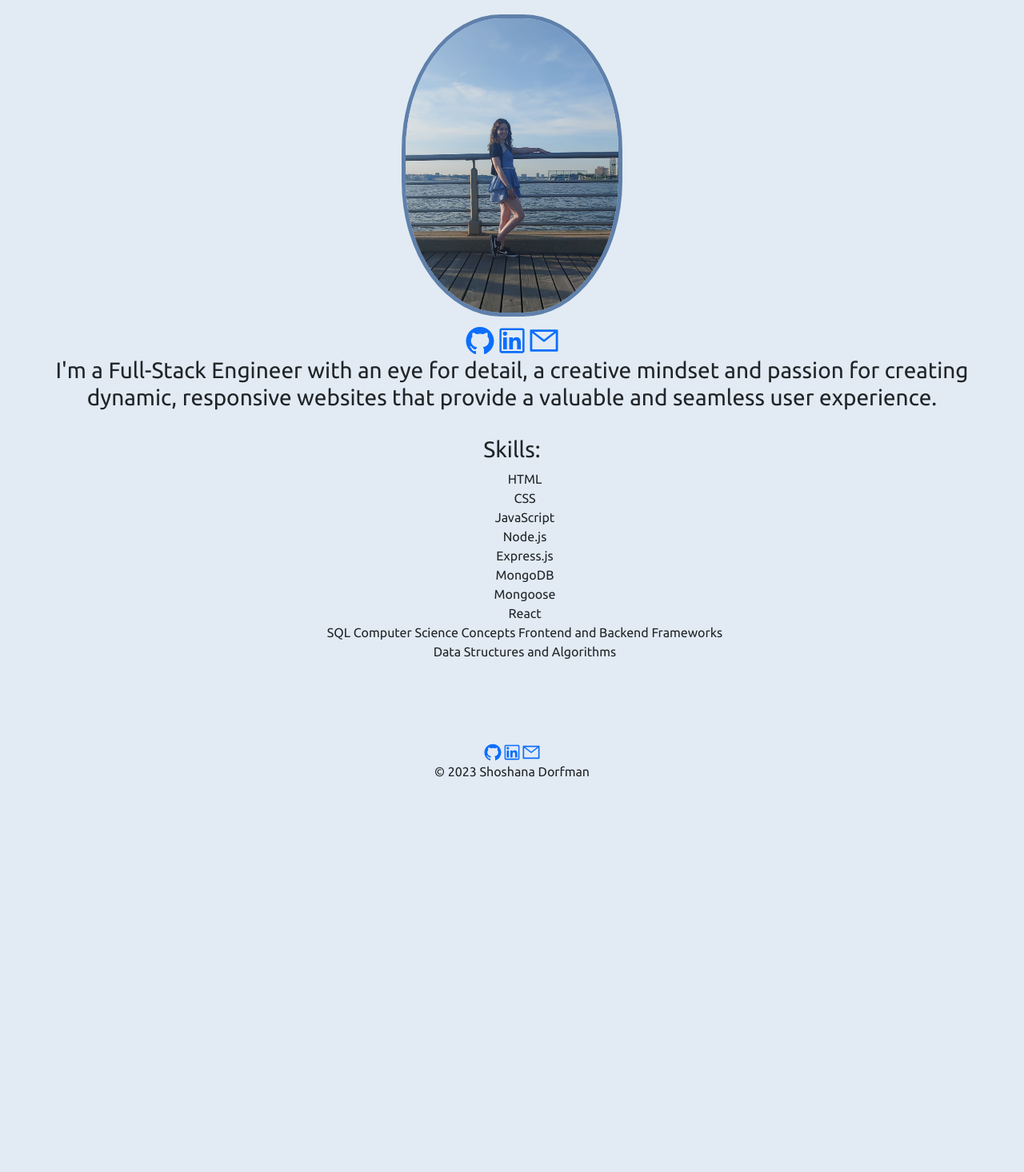
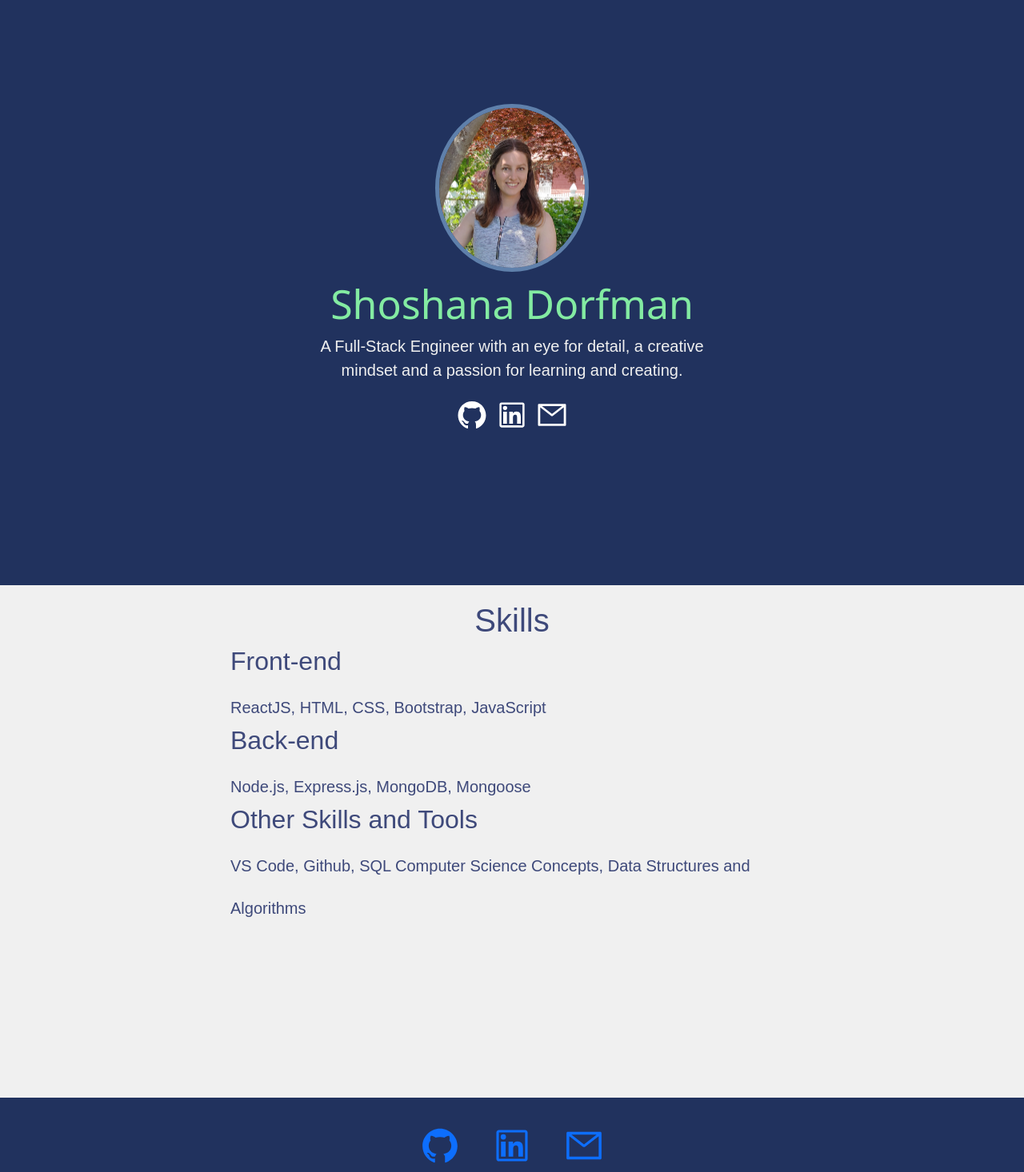
Before and after one commit to S-Dorfman/Portfolio, a React (Create React App) app: page / in a window 1280 px wide. Shown: the part 124-1590 px from the top of the page at 80% size. Before the commit the page ends 1117 px from the top, so only its background shows below. Built offline with nearby package versions, Linux system fonts and the light colour scheme.

Commit message:
style home page

```diff
--- a/src/App.css
+++ b/src/App.css
@@ -4,68 +4,19 @@
 body {
   padding: 0;
   margin: 0;
-  background-color: #E2EBF3 !important;
 }
 
 /* App.js */
 
 .App {
-  text-align: center;
-  font-family: 'Ubuntu', sans-serif;
+  width: 100%;
+  height: auto;
+  display: flex;
+  flex-direction: column;
+  font-family: Arial, Helvetica, sans-serif;
+  background-color: #f0f0f0;
 }
 
-/* * home */
-
-.home-page {
-  margin-top: 20px;
-  margin-bottom: 40px;
-  margin-left: 40px;
-  margin-right: 40px;
-}
-
-/* .skills {
-
+/* .App {
+  font-family: 'Ubuntu', sans-serif;
 } */
-
-li {
-  list-style: none;
-}
-
-/* profile image */
-img {
-  border: 5px solid #5f80ab;
-   border-radius: 45%;
-   width: 23%;
-   height: auto;
-   margin-top: 10px;
-   margin-bottom: 10px;
-  }
-
-
-.Footer {
-  margin-top: 100px;
-}
-
-/** portfolio */
-
-/* portfolio cards */
-.g-4 {
-  /* display: flex; */
-  justify-content: center;
-  gap: 10px;
-
-
-}
-
-
-
-
-
-/* .project-cards {
-  display: flex;
-  flex-direction: row;
-  justify-content: center;
-  width: 16rem;
-  height: 20rem;
-  gap: 5px;
-} */
--- a/src/App.js
+++ b/src/App.js
@@ -2,8 +2,6 @@ import { BrowserRouter as Router, Routes, Route } from "react-router-dom";
 import './App.css';
 import Home from './pages/Home';
 import Portfolio from "./pages/Portfolio";
-// import About from "./pages/About";
-// import Quote from "./pages/Quote";
 // import Contact from "./pages/Contact";
 import NavBar from "./components/Navbar";
 import Footer from "./components/Footer";
@@ -17,8 +15,6 @@ function App() {
       <Routes>
         <Route path="/" element={<Home />} />
         <Route path="/portfolio" element={<Portfolio />} />
-        {/* <Route path="/about" element={<About />} /> */}
-        {/* <Route path="/quote" element={<Quote />} /> */}
         {/* <Route path="/contact" element={<Contact />} /> */}
       </Routes>
       </Router>
--- a/src/components/Footer.js
+++ b/src/components/Footer.js
@@ -1,18 +1,16 @@
 import { AiOutlineGithub, AiOutlineLinkedin, AiOutlineMail } from 'react-icons/ai';
+import '../styles/Footer.css'
 
 
 
 function Footer() {
   return (
-    // TODO make icons a link
-    <div className="Footer">
-      <a href="https://github.com/S-Dorfman"><AiOutlineGithub size='1.5rem' /></a>
-      <a href="https://www.linkedin.com/in/shoshana-dorfman-859b161a2/"><AiOutlineLinkedin size='1.5rem'/></a>
-      <a href="mailto:sdorfman.tech@gmail.com"><AiOutlineMail size='1.5rem'/></a>
-
-
-
-
+    <div className="footer">
+      <div className='socialMedia'>
+      <a href="https://github.com/S-Dorfman"><AiOutlineGithub /></a>
+      <a href="https://www.linkedin.com/in/shoshana-dorfman-859b161a2/"><AiOutlineLinkedin /></a>
+      <a href="mailto:sdorfman.tech@gmail.com"><AiOutlineMail /></a>
+      </div>
 
         <p> &copy;  2023 Shoshana Dorfman</p>
     </div>
--- a/src/components/Navbar.js
+++ b/src/components/Navbar.js
@@ -5,13 +5,12 @@ import { Container, Nav, Navbar, } from 'react-bootstrap';
 function NavBar() {
   return (
     <>
-<Navbar style={{backgroundColor: "#5f80ab", marginBottom: "30px"}}  variant="dark">
+<Navbar style={{backgroundColor: "#5f80ab"}}  variant="dark">
         <Container>
           <Navbar.Brand style={{fontFamily: "Dancing Script"}} as={Link} to="/">SD</Navbar.Brand>
           <Nav className="me-auto">
           <Nav.Link as={Link} to="/">Home</Nav.Link>
             <Nav.Link as={Link} to='/portfolio'>Portfolio</Nav.Link>
-            {/* <Nav.Link as={Link} to='/about'>About</Nav.Link> */}
             {/* <Nav.Link as={Link} to='/quote'>Quote</Nav.Link> */}
             {/* <Nav.Link as={Link} to='/contact'>Contact</Nav.Link>  */}
           </Nav>
--- a/src/components/Quoteapi.js
+++ b/src/components/Quoteapi.js
@@ -8,7 +8,7 @@ function Quoteapi({data}) {
     <h4>{data.sentence}</h4>
     <h5>{data.character.name}</h5>
     {/* <h5>{data.character.house.name}</h5> */}
-    <p>- randomly generated from Game of Thrones API</p>
+    {/* <p>- randomly generated from Game of Thrones API</p> */}
     </>
   )
 }
--- a/src/data/data.js
+++ b/src/data/data.js
@@ -15,8 +15,9 @@ export const projectArr = [
         img: "https://images.unsplash.com/photo-1623476408624-721c9185d569?ixlib=rb-4.0.3&ixid=MnwxMjA3fDB8MHxzZWFyY2h8Nnx8c3RhciUyMHdhcnN8ZW58MHx8MHx8&auto=format&fit=crop&w=900&q=60",
         title: "Star Wars API",
         text: "Star Wars API built with React",
-        url: "https://github.com/S-Dorfman/reactswapi"
+        url: "https://swapi-sd.netlify.app/"
     },
+    // todo add nike app
     {
         img: "https://images.unsplash.com/photo-1536440136628-849c177e76a1?ixlib=rb-4.0.3&ixid=MnwxMjA3fDB8MHxzZWFyY2h8MTR8fG1vdmllJTIwbmlnaHR8ZW58MHx8MHx8&auto=format&fit=crop&w=800&q=60",
         title: "Movies App",
--- a/src/pages/Home.js
+++ b/src/pages/Home.js
@@ -1,44 +1,42 @@
 // import { Button } from "react-bootstrap";
-// import Portfolio from "./Portfolio";
-import '../App.css';
-import pier from '../images/pier.jpg'
+import '../styles/Home.css';
+import photo from '../images/photo.jpg'
 import { AiOutlineGithub, AiOutlineLinkedin, AiOutlineMail } from 'react-icons/ai';
 
 
 function Home() {
   return (
-    <div className="home-page">
-    <div className="">
-    <h2>Hi, I'm Shoshana Dorfman!</h2>
-    <img className="prof-img" src={pier} alt="At Pier"></img>
-    <div className='home-icons'>
-    <a href="https://github.com/S-Dorfman"><AiOutlineGithub size='2.5rem' /></a>
-      <a href="https://www.linkedin.com/in/shoshana-dorfman-859b161a2/"><AiOutlineLinkedin size='2.5rem'/></a>
-      <a href="mailto:sdorfman.tech@gmail.com"><AiOutlineMail size='2.5rem'/></a>
+    <div className="home">
+    <div className="about">
+    <img className="prof-img" src={photo} alt="Profile"></img>
+    <h2>Shoshana Dorfman</h2>
+    <div className='prompt'>
+    <p>A Full-Stack Engineer with an  eye for detail, a creative mindset and a
+      passion for learning and creating.</p>
+
+    <a href="https://github.com/S-Dorfman"><AiOutlineGithub /></a>
+      <a href="https://www.linkedin.com/in/shoshana-dorfman-859b161a2/"><AiOutlineLinkedin /></a>
+      <a href="mailto:sdorfman.tech@gmail.com"><AiOutlineMail /></a>
     </div>
-    <h3>I'm a Full-Stack Engineer with an  eye for detail, a creative mindset and
-      passion for creating dynamic, responsive websites
-      that provide a valuable and seamless user experience.</h3>
     </div>
 
 
-
-    <br />
-
     <div className="skills">
-    <h3>Skills:</h3>
-    <ul>
-      <li>HTML</li>
-      <li>CSS</li>
-      <li>JavaScript</li>
-      <li>Node.js</li>
-      <li>Express.js</li>
-      <li>MongoDB </li>
-      <li>Mongoose</li>
-      <li>React</li>
-      <li>SQL Computer Science Concepts Frontend and Backend Frameworks</li>
-      <li>Data Structures and Algorithms</li>
-    </ul>
+    <h1>Skills</h1>
+    <ol className='list'>
+      <li className='item'>
+        <h2>Front-end</h2>
+        <span>ReactJS, HTML, CSS, Bootstrap, JavaScript</span>
+        </li>
+      <li className='item'>
+        <h2>Back-end</h2>
+        <span>Node.js, Express.js, MongoDB, Mongoose </span>
+        </li>
+      <li className='item'>
+        <h2>Other Skills and Tools</h2>
+        <span>VS Code, Github, SQL Computer Science Concepts, Data Structures and Algorithms</span>
+        </li>
+    </ol>
     </div>
 
      {/* todo link does not work on deployed site */}
@@ -47,7 +45,7 @@ function Home() {
     </div> */}
 
     </div>
-  )
+  );
 }
 
 export default Home;
--- a/src/pages/Portfolio.js
+++ b/src/pages/Portfolio.js
@@ -1,11 +1,12 @@
 import { Card, Button, Row } from "react-bootstrap";
 import { projectArr } from "../data/data";
 import Quote from "../components/Quote";
+import '../styles/Portfolio.css'
 
 function Portfolio() {
 
         return(
-            <div>
+            <div className="portfolio">
               <h2>Portfolio</h2>
               <br />
                 <Row xs={1} md={2} className="g-4">
--- /dev/null
+++ b/src/styles/Footer.css
@@ -0,0 +1,28 @@
+
+  .footer {
+    width: 100%;
+    height: 150px;
+    background: #21325e;
+    display: flex;
+    justify-content: center;
+    align-items: center;
+    flex-direction: column;
+    padding-top: 10px;
+    margin-top: 200px;
+  }
+
+  .socialMedia svg{
+    /* color: white; */
+    margin: 20px;
+    font-size: 50px;
+  }
+
+  .footer p {
+    color: white;
+  }
+
+  @media only screen and (max-width: 600px) {
+    .footer svg {
+      font-size: 50px;
+    }
+  }
--- /dev/null
+++ b/src/styles/Home.css
@@ -0,0 +1,91 @@
+.home {
+    width: 100%;
+    align-items: center;
+    font-family: "Arial", sans-serif;
+    color: #3e497a;
+  }
+
+  .about {
+    width: 100%;
+    height: calc(100vh);
+    display: flex;
+    flex-direction: column;
+    justify-content: center;
+    align-items: center;
+    text-align: center;
+    background-color: #21325e;
+    color: #f0f0f0;
+  }
+
+  .about h2 {
+    font-family: "Segoe UI", Tahoma, Geneva, Verdana, sans-serif;
+    font-size: 50px;
+    color: #83eba2;
+    /* height: 50px; */
+  }
+
+  .about .prompt {
+    width: 40%;
+    font-size: 20px;
+  }
+
+  .prof-img {
+    border: 5px solid #5f80ab;
+     border-radius: 50%;
+     width: 15%;
+     height: auto;
+    }
+
+  .prompt svg {
+    font-size: 40px;
+    margin: 5px;
+    color: white;
+  }
+
+  /* about */
+
+  .skills {
+    margin-top: 20px;
+    font-size: 35px;
+    width: 100%;
+    display: flex;
+    justify-content: center;
+    flex-direction: column;
+    align-items: center;
+  }
+
+  .skills h1 {
+    color: #3e497a;
+  }
+
+  .skills .list {
+    list-style: none;
+    width: 60%;
+  }
+
+  .list span {
+    font-size: 20px;
+  }
+
+  @media only screen and (max-width: 600px) {
+    .about h2 {
+      font-size: 40px;
+    }
+
+    /* .about .prompt {
+      margin-top: 10px;
+      font-size: 20px;
+      width: 80%;
+    } */
+
+    .skills {
+      text-align: center;
+    }
+    .list {
+      padding: 0;
+    }
+
+    .skills h2 {
+      font-size: 30px;
+    }
+  }
--- /dev/null
+++ b/src/styles/Portfolio.css
@@ -0,0 +1,22 @@
+.portfolio {
+    text-align: center;
+    margin-left: 100px;
+    margin-right: 100px;
+}
+
+/* images */
+img {
+    border: 5px solid #5f80ab;
+     border-radius: 50%;
+     width: 23%;
+     height: auto;
+     margin-top: 10px;
+     margin-bottom: 10px;
+    }
+
+    /* portfolio cards */
+.g-4 {
+    /* display: flex; */
+    justify-content: center;
+    gap: 10px;
+  }
```
Also changed, not shown: src/pages/About.js (deleted, +0 -14 lines).
